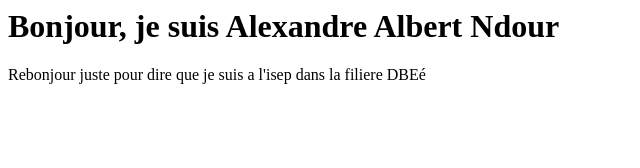
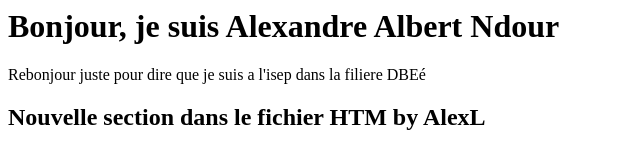
Before and after one commit to thesenegalesehitch/tp-git-github, a plain HTML site: page index.html in a window 1280 px wide. Shown: the whole page, without its empty margins (0-640 px from the left). Drawn offline with Linux system fonts and the light colour scheme.

Commit message:
Ajout d'une nouvelle section dans le fichier HTML

```diff
--- a/index.html
+++ b/index.html
@@ -1,2 +1,3 @@
 <html><html><head><title>Ma description</title></head><body><h1>Bonjour, je suis Alexandre Albert Ndour</h1></body></html>
 <p>Rebonjour juste pour dire que je suis a l'isep dans la filiere DBEé</p>
+<h2>Nouvelle section dans le fichier HTM by AlexL</h2>
```
